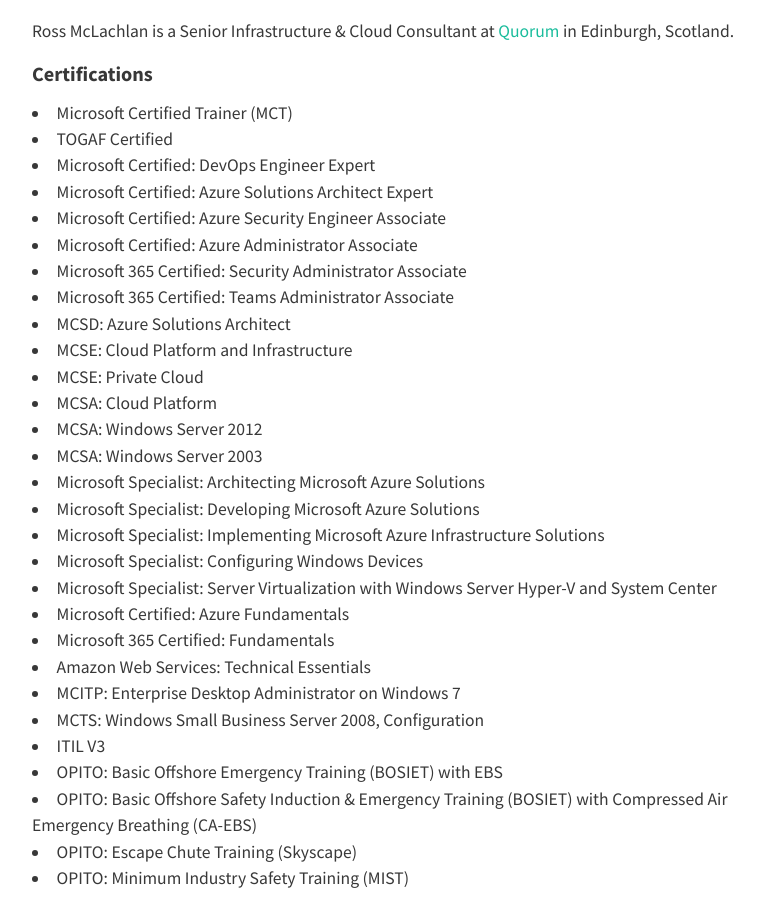
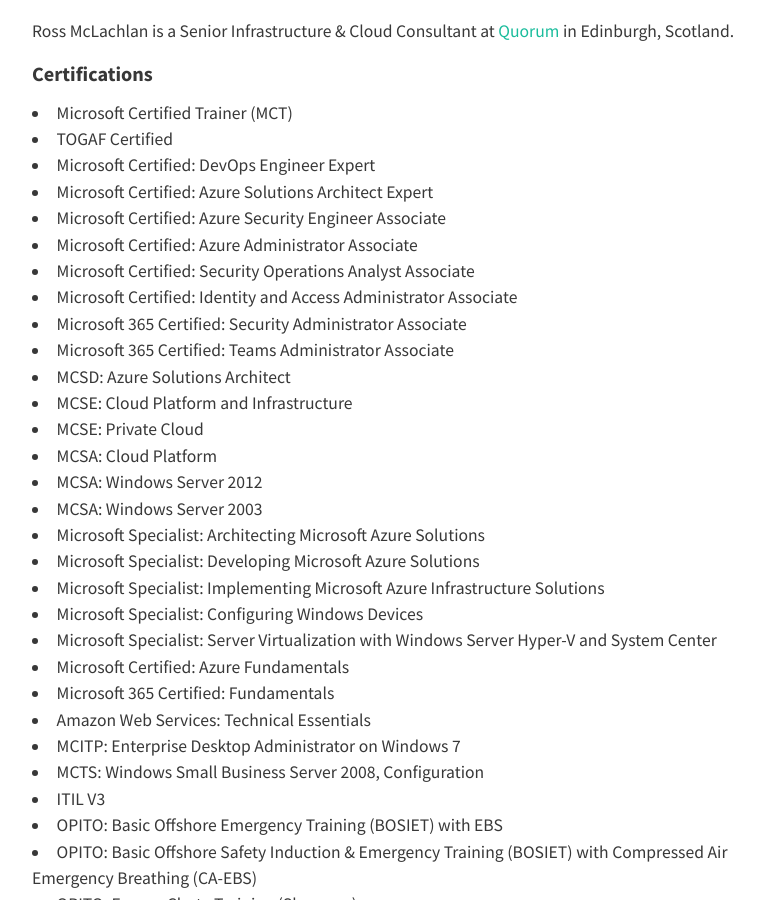
Before and after one commit to rossinthecloud/rossinthecloud.github.io, a Jekyll site: the page built from about.md, in a window 1280 px wide and 900 px high, scrolled down 574 px. Shown: the whole window, without its empty margins (224-988 px from the left). Built offline with Jekyll 4.4.1, drawn with Linux system fonts in a browser that asks for light colours; nearby versions of some CDN libraries.

Commit message:
Update about.md

```diff
--- a/about.md
+++ b/about.md
@@ -16,6 +16,8 @@
 - Microsoft Certified: Azure Solutions Architect Expert
 - Microsoft Certified: Azure Security Engineer Associate
 - Microsoft Certified: Azure Administrator Associate
+- Microsoft Certified: Security Operations Analyst Associate
+- Microsoft Certified: Identity and Access Administrator Associate
 - Microsoft 365 Certified: Security Administrator Associate
 - Microsoft 365 Certified: Teams Administrator Associate
 - MCSD: Azure Solutions Architect
```
